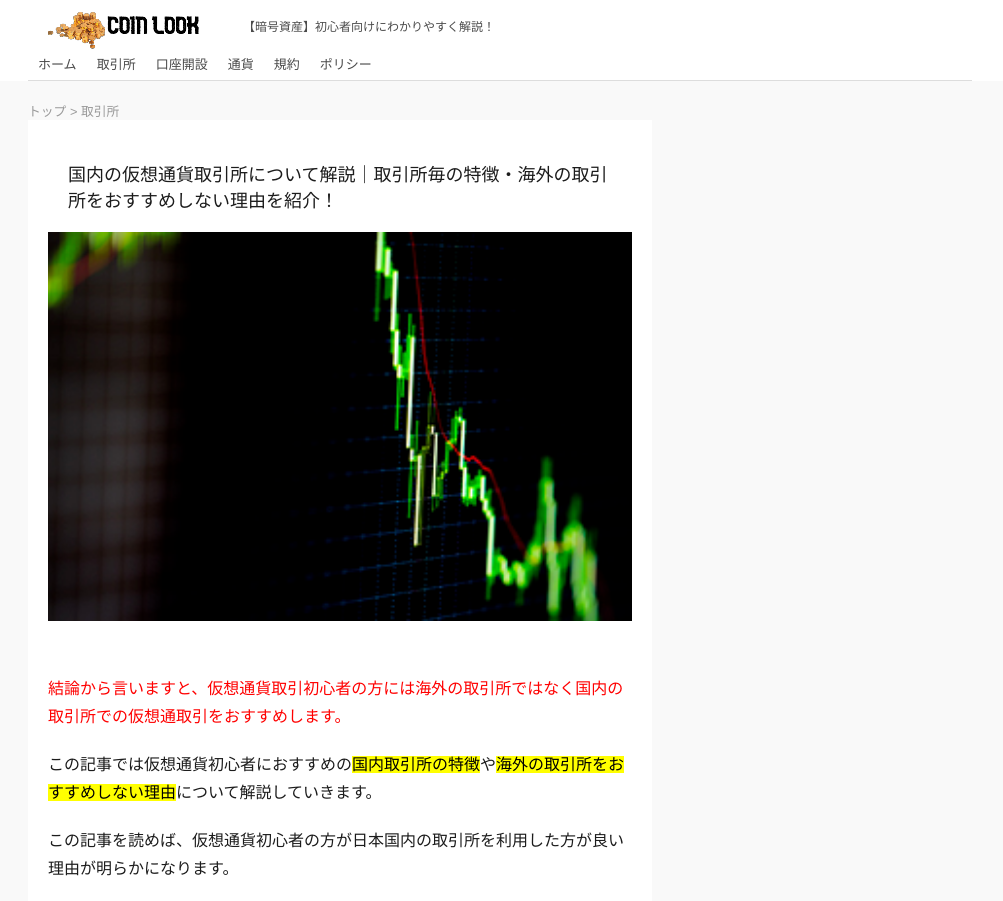
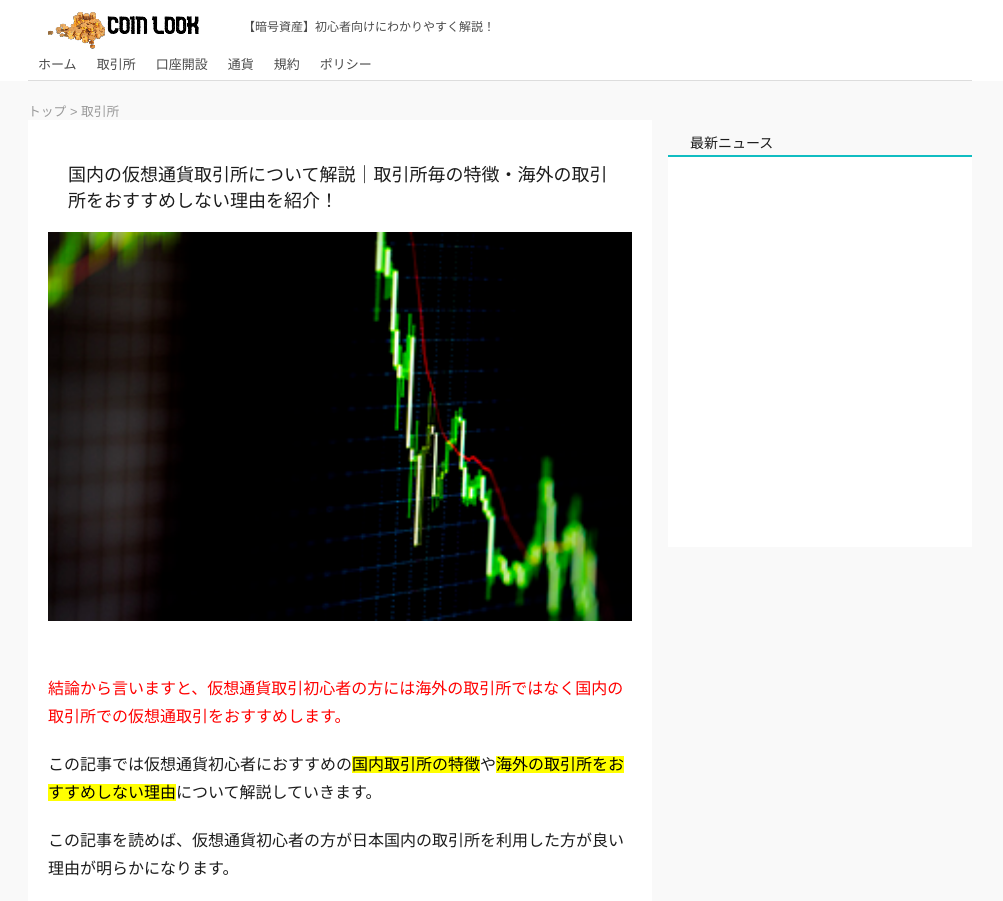
Before and after one commit to t-matsu200/coin-look, a Next.js app: page /exchange in a window 1280 px wide. Shown: the top 901 px of the page, without its empty margins (140-1143 px from the left). Built offline with nearby package versions, Linux system fonts and the light colour scheme.

Commit message:
add side bar

```diff
--- /dev/null
+++ b/src/component/advertisement/index.module.scss
@@ -0,0 +1,11 @@
+.ad_disp {
+  display: inline-block;
+  min-width: 160px;
+  min-height: 620px;
+}
+
+@media screen and (max-width: 680px) {
+	.ad_disp {
+    display: none;
+  }
+}
--- /dev/null
+++ b/src/component/advertisement/index.tsx
@@ -0,0 +1,37 @@
+import { useLayoutEffect, useRef } from 'react';
+
+import styles from './index.module.scss';
+
+
+export default function Advertisement(props) {
+
+    const htmlString = `
+    <!-- admax -->
+    <div class="admax-ads" data-admax-id="388aabe107277a2e1584f9f649a48bde" style="display:inline-block;width:160px;height:600px;"></div>
+    <script type="text/javascript">(admaxads = window.admaxads || []).push({admax_id: "388aabe107277a2e1584f9f649a48bde",type: "banner"});</script>
+    <script type="text/javascript" charset="utf-8" src="https://adm.shinobi.jp/st/t.js" async></script>
+    <!-- admax -->`;
+
+    const divRef = useRef();
+
+    useLayoutEffect(() => {
+    if (!divRef.current) {
+        return;
+    }
+
+    const fragment = document
+        .createRange()
+        .createContextualFragment(htmlString);
+
+        if (divRef.current) {
+            let refCurrent: any = divRef.current;
+            refCurrent.appendChild(fragment);
+        }
+    }, [htmlString]);
+
+  return <>
+            <div className={styles.ad_disp}>
+                <div ref={divRef} />
+            </div>
+        </>;
+}
--- /dev/null
+++ b/src/component/analytics/index.tsx
@@ -0,0 +1,31 @@
+import { useLayoutEffect, useRef } from 'react';
+
+
+export default function Analytics(props) {
+
+    const htmlString = `
+    <!-- Cloudflare Web Analytics -->
+    <script defer src='https://static.cloudflareinsights.com/beacon.min.js' data-cf-beacon='{"token": "abe082e2a9ac4cb6baa53f0abf7db1fb"}'></script>
+    <!-- End Cloudflare Web Analytics -->`;
+
+    const divRef = useRef();
+
+    useLayoutEffect(() => {
+    if (!divRef.current) {
+        return;
+    }
+
+    const fragment = document
+        .createRange()
+        .createContextualFragment(htmlString);
+
+        if (divRef.current) {
+            let refCurrent: any = divRef.current;
+            refCurrent.appendChild(fragment);
+        }
+    }, [htmlString]);
+
+  return <>
+            <div ref={divRef} />
+        </>;
+}
--- a/src/component/seo/index.tsx
+++ b/src/component/seo/index.tsx
@@ -17,7 +17,7 @@ const Seo: VFC<MetaData> = ({
 }) => {
   const title = pageTitle ? pageTitle : '【仮想通貨取引の始め方・やり方】￤やり方・取引所・口座解説・税金・リスクを紹介！ | CoinLook(コインルック)';
   const description = pageDescription ? pageDescription : '【仮想通貨取引について解説！】CoinLookは仮想通貨取引に興味のある方・取引を始めたい方に向けた暗号資産取引解説サイトです。';
-  const url = 'https://coin-app-1br.pages.dev';
+  const url = 'https://coin-look.pages.dev/';
   const imgUrl = icon.src;
   const imgWidth = pageImgWidth ? pageImgWidth : 1280;
   const imgHeight = pageImgHeight ? pageImgHeight : 640;
--- /dev/null
+++ b/src/component/sideBar/index.module.scss
@@ -0,0 +1,66 @@
+.container {
+  max-width: 372px;
+  margin: 0 auto;
+}
+
+.sticky {
+  position: sticky;
+  top: 10px;
+}
+
+.twitter_window header {
+  margin: 20px 0 5px;
+  border-bottom: 3px solid #10bdc2;
+}
+
+.inner {
+  margin: 0;
+}
+
+.twitter_window header h2 {
+  display: -webkit-box;
+  display: -ms-flexbox;
+  display: flex;
+  -webkit-box-align: center;
+  -ms-flex-align: center;
+  align-items: center;
+  -webkit-box-pack: start;
+  -ms-flex-pack: start;
+  justify-content: flex-start;
+  font-size: 21px;
+  font-weight: 700;
+  margin: 0;
+  font-size: 14px;
+  padding-left: 10px;
+  padding-bottom: 3px;
+}
+
+.twitter_content {
+  background-color: #fff;
+  padding: 12px;
+  min-height: 390px;
+}
+
+.list_item a {
+  color: dodgerblue;
+  word-break: break-all;
+  text-decoration: underline;
+}
+
+@media (min-width: 768px) {
+  .container {
+    -webkit-box-flex: 1;
+    -ms-flex: 1 1 auto;
+    flex: 1 1 auto;
+  }
+
+  .twitter_window header {
+    margin: 0;
+    border-bottom-width: 2px;
+  }
+
+  .inner {
+    width: 100%;
+    padding: 12px 12px 0;
+  }
+}
--- /dev/null
+++ b/src/component/sideBar/index.tsx
@@ -0,0 +1,60 @@
+import { useLayoutEffect, useRef } from 'react';
+import styles from './index.module.scss';
+import Advertisement from '../advertisement';
+
+
+const TwitterBlock = () => {
+
+  const htmlString = `
+  <a class="twitter-timeline" data-width="360" data-height="360" href="https://twitter.com/coin_post?ref_src=twsrc%5Etfw"></a>
+  <script async src="https://platform.twitter.com/widgets.js" charset="utf-8"></script>`;
+
+  const divRef = useRef();
+
+  useLayoutEffect(() => {
+  if (!divRef.current) {
+      return;
+  }
+
+  const fragment = document
+      .createRange()
+      .createContextualFragment(htmlString);
+
+      if (divRef.current) {
+          let refCurrent: any = divRef.current;
+          refCurrent.appendChild(fragment);
+      }
+  }, [htmlString]);
+
+
+  return <>
+          <div ref={divRef} />
+        </>;
+}
+
+
+export default function SideBar() {
+  return (
+    <>
+      <aside className={styles.container}>
+        <div className={styles.sticky}>
+          <div>
+            <section className={styles.twitter_window}>
+              <header>
+                <div className={styles.inner}>
+                  <h2>最新ニュース</h2>
+                </div>
+              </header>
+            </section>
+          </div>
+          <div className={styles.twitter_content}>
+            <TwitterBlock />
+          </div>
+          <div>
+            <Advertisement />
+          </div>
+        </div>
+      </aside>
+    </>
+  );
+}
--- a/src/layouts/index.tsx
+++ b/src/layouts/index.tsx
@@ -1,6 +1,7 @@
 import React from 'react';
 import Header from '../component/header';
 import Footer from '../component/footer';
+import Analytics from '../component/analytics';
 import styles from './index.module.scss';
 
 
@@ -11,6 +12,7 @@ type LayoutProps = {
 function MainLayout({ children }: LayoutProps): JSX.Element {
   return (
     <>
+      <Analytics />
       <div className={styles.default_layout}>
         <Header />
         <div className={styles.base_display}>
--- a/src/pages/exchange.tsx
+++ b/src/pages/exchange.tsx
@@ -2,18 +2,20 @@ import MainLayout from '../layouts';
 import Seo from '../component/seo';
 import BreadCrunb from '../component/breadCrumb';
 import ExchangeComponent from '../component/exchange';
+import SideBar from '../component/sideBar';
 
 
 export default function Exchange(props) {
 
   return (
     <MainLayout>
-      <Seo pageTitle="仮想通貨取引所の種類￤初心者にオススメの国内の各仮想通貨取引所を紹介！ | CoinLook(コインルック)"
+      <Seo pageTitle="【仮想通貨取引所の種類】￤初心者にオススメの国内の各仮想通貨取引所を紹介！ | CoinLook(コインルック)"
         pageDescription="【仮想通貨取引所について解説！】CoinLookは仮想通貨取引に興味のある方・取引を始めたい方に向けた仮想通貨取引解説サイトです。" />
       <BreadCrunb itemList={[{name: '取引所', path: '/exchange'}]} />
       <div>
-        <div>
+        <div style={{display: 'flex'}}>
           <ExchangeComponent />
+          <SideBar />
         </div>
       </div>
     </MainLayout>
```
